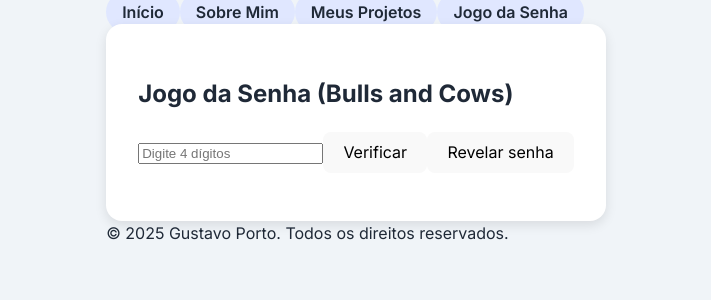
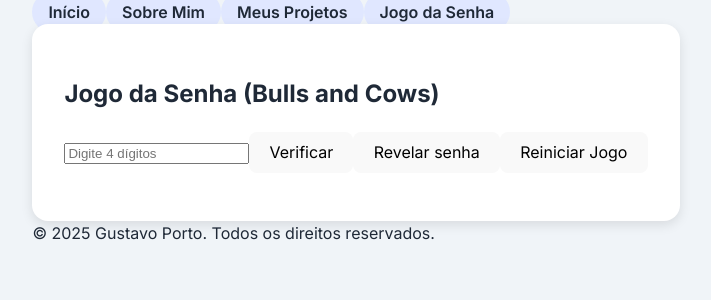
Before and after one commit to gustavocorreialima/Curriculo-portifolio, a React (Vite) app in the folder Meu Portifolio/: page /jogo in a window 1280 px wide. Shown: the top 300 px of the page, without its empty margins (284-995 px from the left). Built offline with nearby package versions, Linux system fonts and the light colour scheme.

Commit message:
ajeitando o jogo

```diff
--- a/Meu Portifolio/src/paginas/jogodasenha.jsx
+++ b/Meu Portifolio/src/paginas/jogodasenha.jsx
@@ -13,8 +13,14 @@ export default function JogoDaSenha() {
   const [tentativa, setTentativa] = useState('');
   const [tentativas, setTentativas] = useState([]);
 
+  const reiniciarJogo = () => {
+    setSenha(gerarSenhaAleatoria());
+    setTentativas([]);
+    setTentativa('');
+  };
+
   useEffect(() => {
-    setSenha(gerarSenhaAleatoria());
+    reiniciarJogo(); // Gera a senha na primeira montagem
   }, []);
 
   const verificarTentativa = () => {
@@ -62,6 +68,12 @@ export default function JogoDaSenha() {
         >
           Revelar senha
         </button>
+        <button
+          onClick={reiniciarJogo}
+          className="ml-2 bg-green-500 text-white px-4 py-2 rounded"
+        >
+          Reiniciar Jogo
+        </button>
       </div>
 
       <ul className="mt-4 space-y-2">
```
